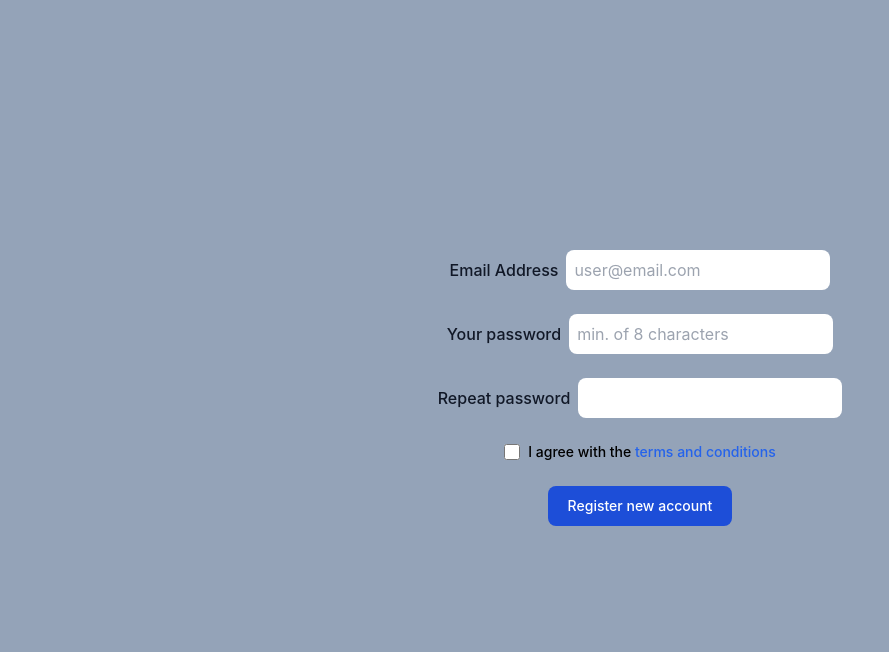
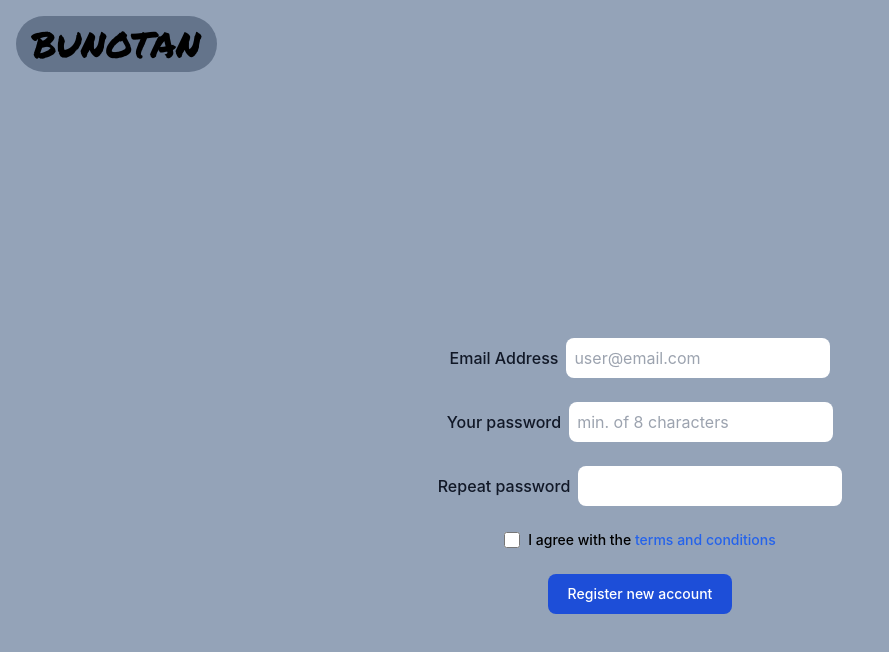
Before and after one commit to ksemilla/bunotan-frontend, a React (Vite) app: page /register in a window 1280 px wide. Shown: the top 652 px of the page, without its empty margins (0-889 px from the left). Built offline with nearby package versions, Linux system fonts and the light colour scheme.

Commit message:
added the logo to register and login page

```diff
--- a/src/pages/login/index.tsx
+++ b/src/pages/login/index.tsx
@@ -1,5 +1,7 @@
 import { useState } from "react"
+import { Link } from "react-router-dom"
 import RegisterSpan from "../register/components/RegisterSpan"
+import MainLogo from "../../components/logo"
 
 const Login = () => {
   const [username, setUsername] = useState("")
@@ -7,6 +9,9 @@ const Login = () => {
 
   return (
     <>
+      <Link to="/">
+        <MainLogo />
+      </Link>
       <form>
         <div className="h-screen flex flex-col justify-center">
           <RegisterSpan
--- a/src/pages/register/index.tsx
+++ b/src/pages/register/index.tsx
@@ -1,5 +1,7 @@
 import { useState } from "react"
 import RegisterSpan from "./components/RegisterSpan"
+import MainLogo from "../../components/logo"
+import { Link } from "react-router-dom"
 
 const Register = () => {
   const [username, setUsername] = useState("")
@@ -10,6 +12,9 @@ const Register = () => {
 
   return (
     <>
+      <Link to="/">
+        <MainLogo />
+      </Link>
       <form>
         <div className="h-screen flex flex-col justify-center">
           <RegisterSpan
```
